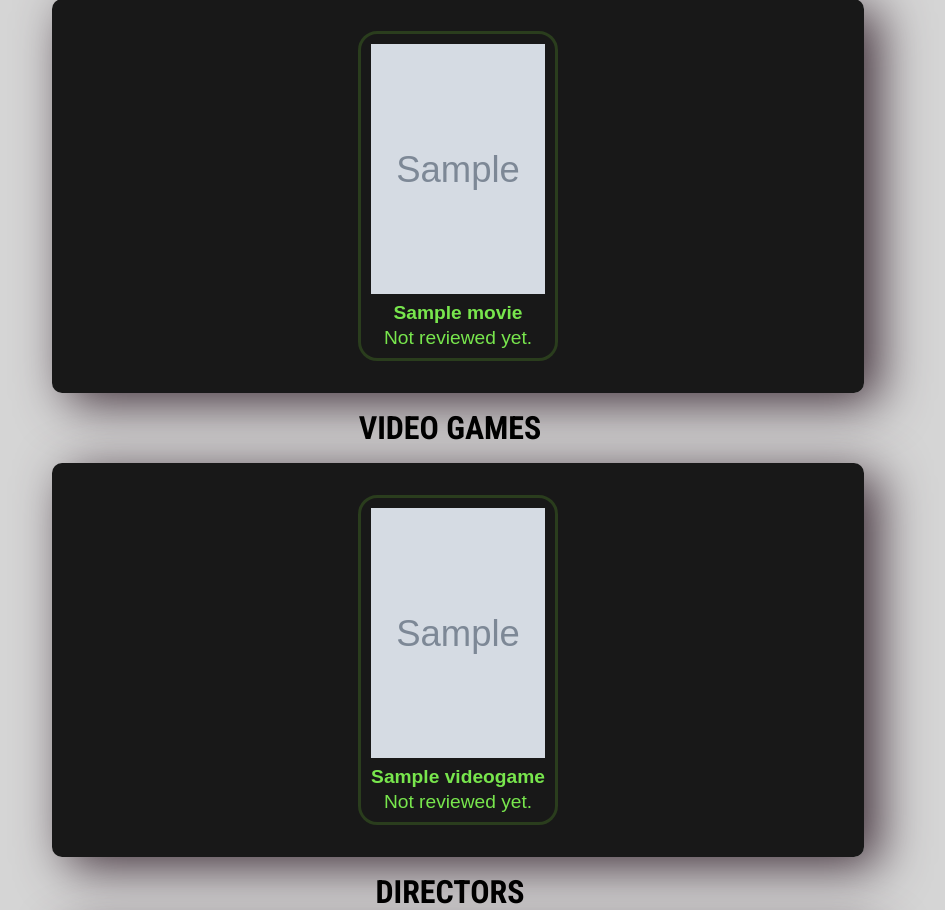
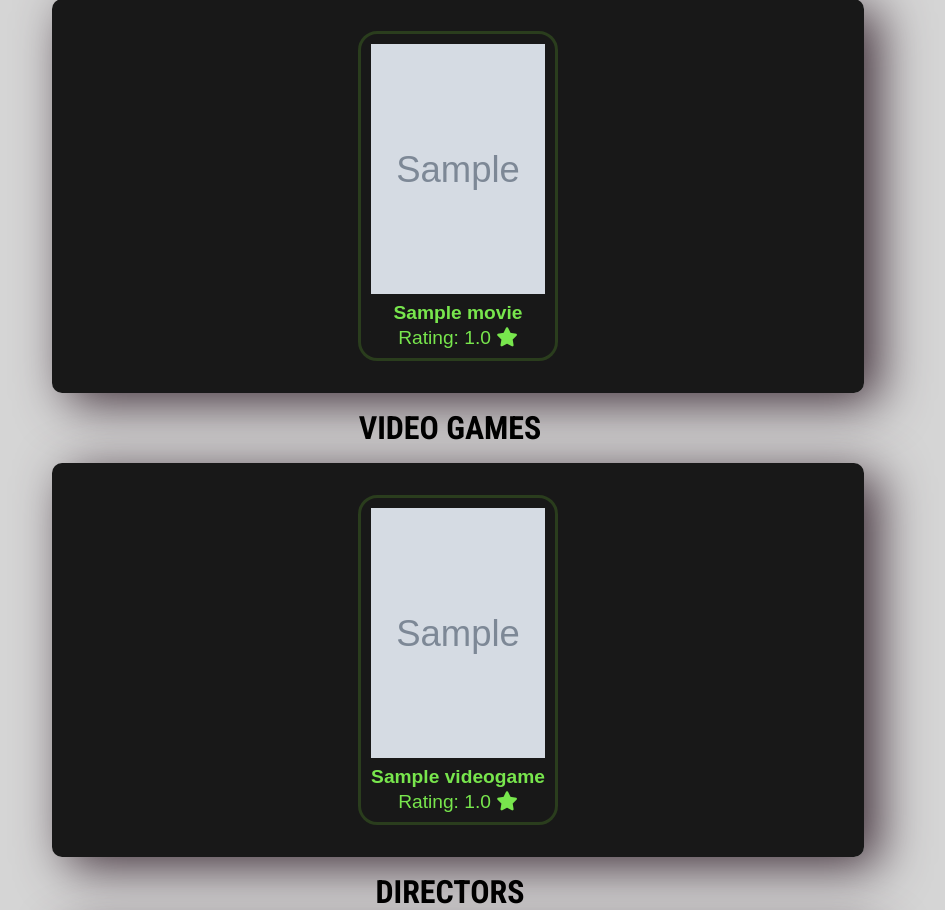
Before and after one commit to lefcho/StraightRate_2.0, a Django app: page /search/ in a window 1280 px wide. Shown: the part 289-1199 px from the top of the page, without its empty margins (182-1127 px from the left). Run offline with Django 5.2, Linux system fonts and the light colour scheme; tables that the repository leaves empty hold one stand-in row (values such as "Sample post"); grey boxes marked "Sample" are stand-in pictures; some libraries are stand-ins or nearby versions; some web fonts are replaced.

Commit message:
fixed: not showing proper rating in search.html

```diff
--- a/templates/common/search.html
+++ b/templates/common/search.html
@@ -12,8 +12,8 @@
                         <div class="movie">
                             <img class="poster" src="{{ movie.poster.url }}" alt="{{ movie.title }} Poster">
                             <h3>{{ movie.title }}</h3>
-                            {% if movie.average_rating %}
-                                <p>Rating: {{ movie.average_rating }} <i class="fa-solid fa-star"></i></p>
+                            {% if movie.get_average_rating %}
+                                <p>Rating: {{ movie.get_average_rating }} <i class="fa-solid fa-star"></i></p>
                             {% else %}
                                 <p>Not reviewed yet.</p>
                             {% endif %}
@@ -33,8 +33,8 @@
                         <div class="movie">
                             <img class="poster" src="{{ game.poster.url }}" alt="{{ game.title }} Poster">
                             <h3>{{ game.title }}</h3>
-                            {% if game.average_rating %}
-                                <p>Rating: {{ game.average_rating }} <i class="fa-solid fa-star"></i></p>
+                            {% if game.get_average_rating %}
+                                <p>Rating: {{ game.get_average_rating }} <i class="fa-solid fa-star"></i></p>
                             {% else %}
                                 <p>Not reviewed yet.</p>
                             {% endif %}
```
